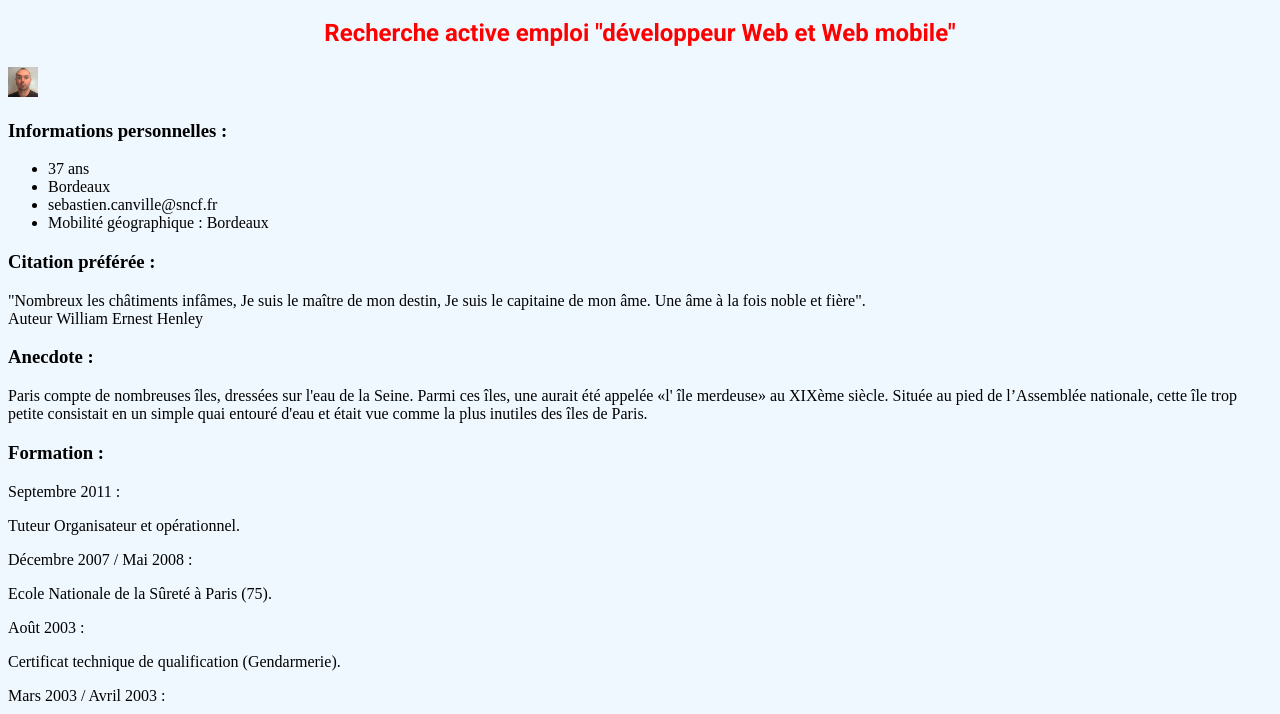
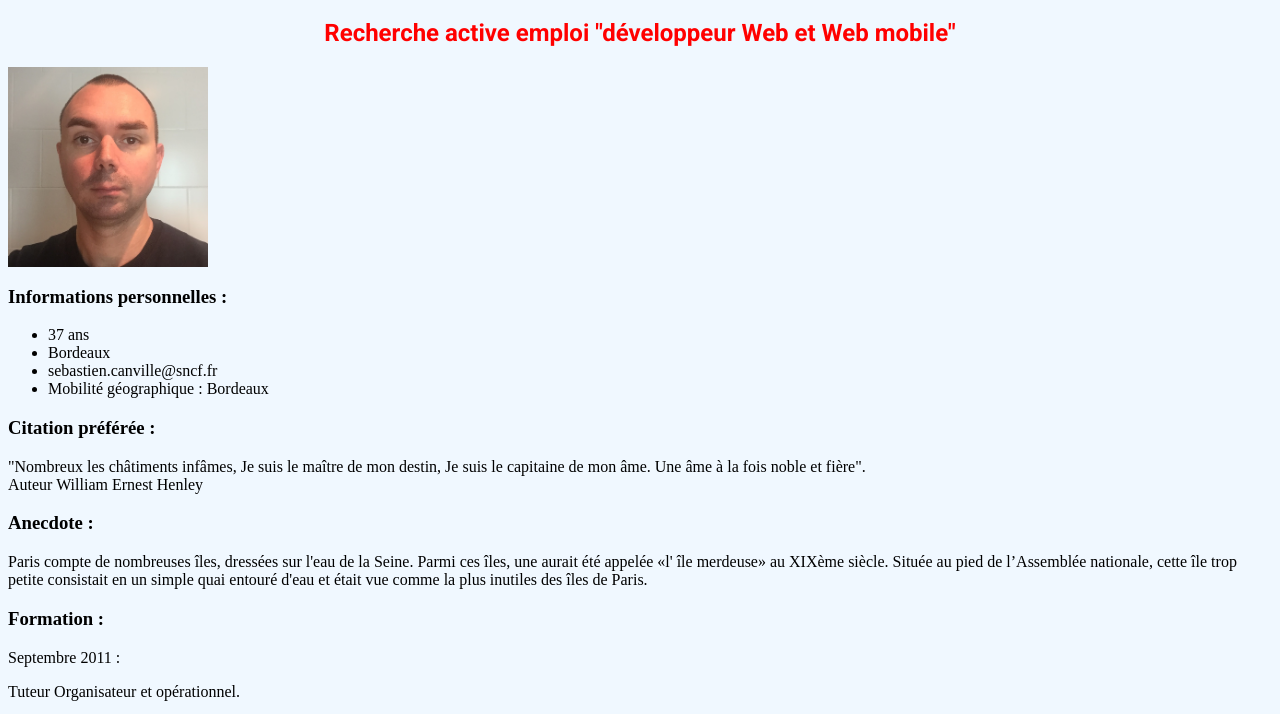
Before and after one commit to SebastienCANVILLE/CVessai, a plain HTML site: page index.html in a window 1280 px wide. Shown: the part 62-776 px from the top of the page. Drawn offline with Linux system fonts and the light colour scheme.

Commit message:
travail html

```diff
--- a/index.html
+++ b/index.html
@@ -16,11 +16,18 @@
 
 <body>
 
+    <div classe="titre">
+
         <h1>Sébastien CANVILLE</h1>
         <h2>Recherche active emploi "développeur Web et Web mobile"</h2>
 
-    <img src="photo.jpg" alt="Photo de profil" class="photo" />
+    </div>
 
+    <div class="photo">
+
+        <img src="/photo/photo.jpg" alt="Photo de profil" class="photo" />
+
+    </div>
 
     <div class="Informations personnelles">
         <h3>Informations personnelles :</h3>
@@ -30,12 +37,17 @@
                 <li>sebastien.canville@sncf.fr</li>
                 <li>Mobilité géographique : Bordeaux</li>
             </ul>
+
     </div>
 
+    <div class="citation">
 
         <h3>Citation préférée :</h3>
             <p>"Nombreux les châtiments infâmes, Je suis le maître de mon destin, Je suis le capitaine de mon âme. Une âme à la fois noble et fière".<br />
                 Auteur William Ernest Henley</p>
+
+    </div>
+
 
     <h3>Anecdote :</h3>
     <p>Paris compte de nombreuses îles, dressées sur l'eau de la Seine. Parmi ces îles, une aurait été appelée «l' île merdeuse» au XIXème siècle. Située au pied de l’Assemblée nationale, cette île trop petite consistait en un simple quai entouré d'eau et était vue comme la plus inutiles des îles de Paris.</p>
--- a/style.css
+++ b/style.css
@@ -19,8 +19,8 @@ h2
 
 .photo
 {
-    width: 30px;
-    height: 30px;
+    width: 200px;
+    height: 200px;
 }
 
 .Informations personnelles
```
Also changed, not shown: photo/photo.jpg (added). Lines whose indentation alone changed are shown as unchanged.
